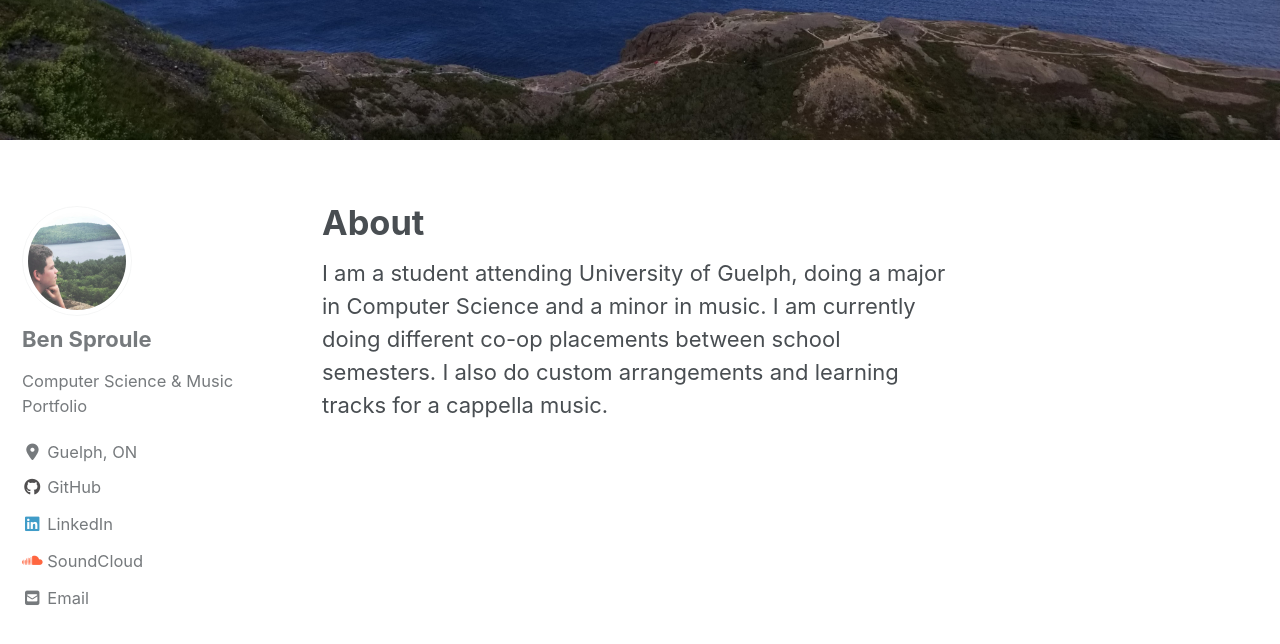
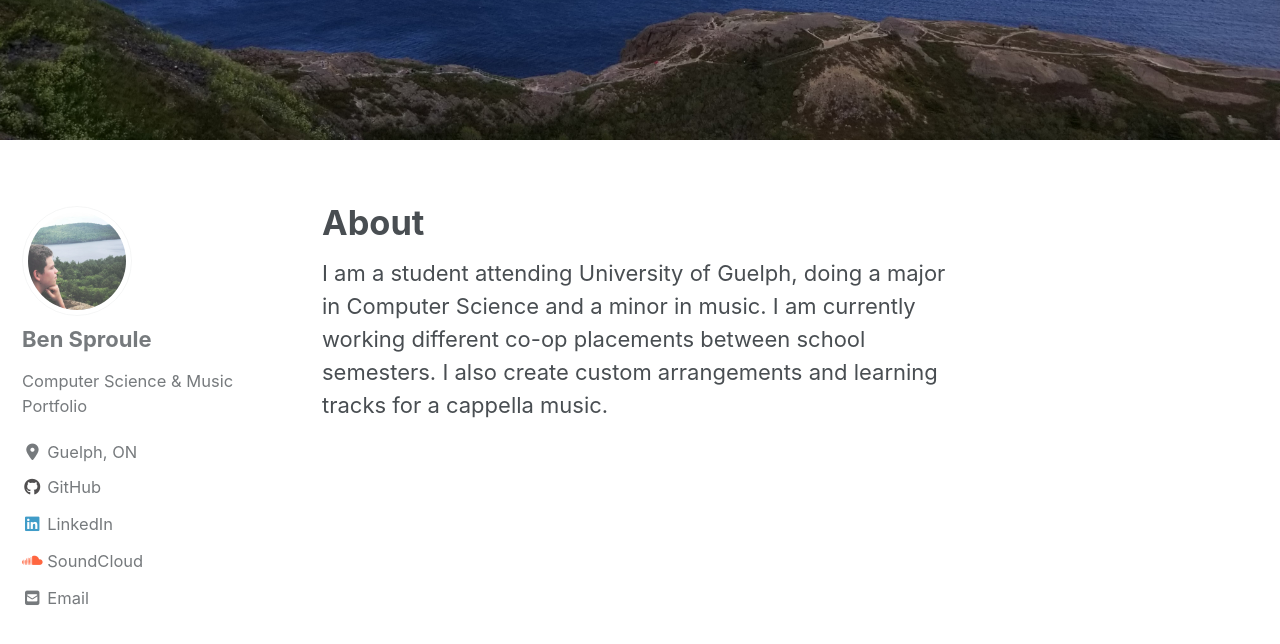
Before and after one commit to bensproule55/bensproule55.github.io, a Jekyll site: the page built from _pages/about.md, in a window 1280 px wide and 900 px high, scrolled down 398 px. Shown: the top 644 px of the window. Built offline with Jekyll 4.4.1, drawn with Linux system fonts in a browser that asks for light colours; cached includes are drawn as plain includes; nearby versions of some CDN libraries.

Commit message:
updated post date and about section

```diff
--- a/_pages/about.md
+++ b/_pages/about.md
@@ -4,4 +4,4 @@ permalink: /about/
 header:
     image: "/images/horizon-2-thirds.jpg"
 ---
-I am a student attending University of Guelph, doing a major in Computer Science and a minor in music. I am currently doing different co-op placements between school semesters. I also do custom arrangements and learning tracks for a cappella music.
+I am a student attending University of Guelph, doing a major in Computer Science and a minor in music. I am currently working different co-op placements between school semesters. I also create custom arrangements and learning tracks for a cappella music.
```
Also changed, not shown: _posts/2020-09-16-opentext-s20.md (+1 -1 lines).
